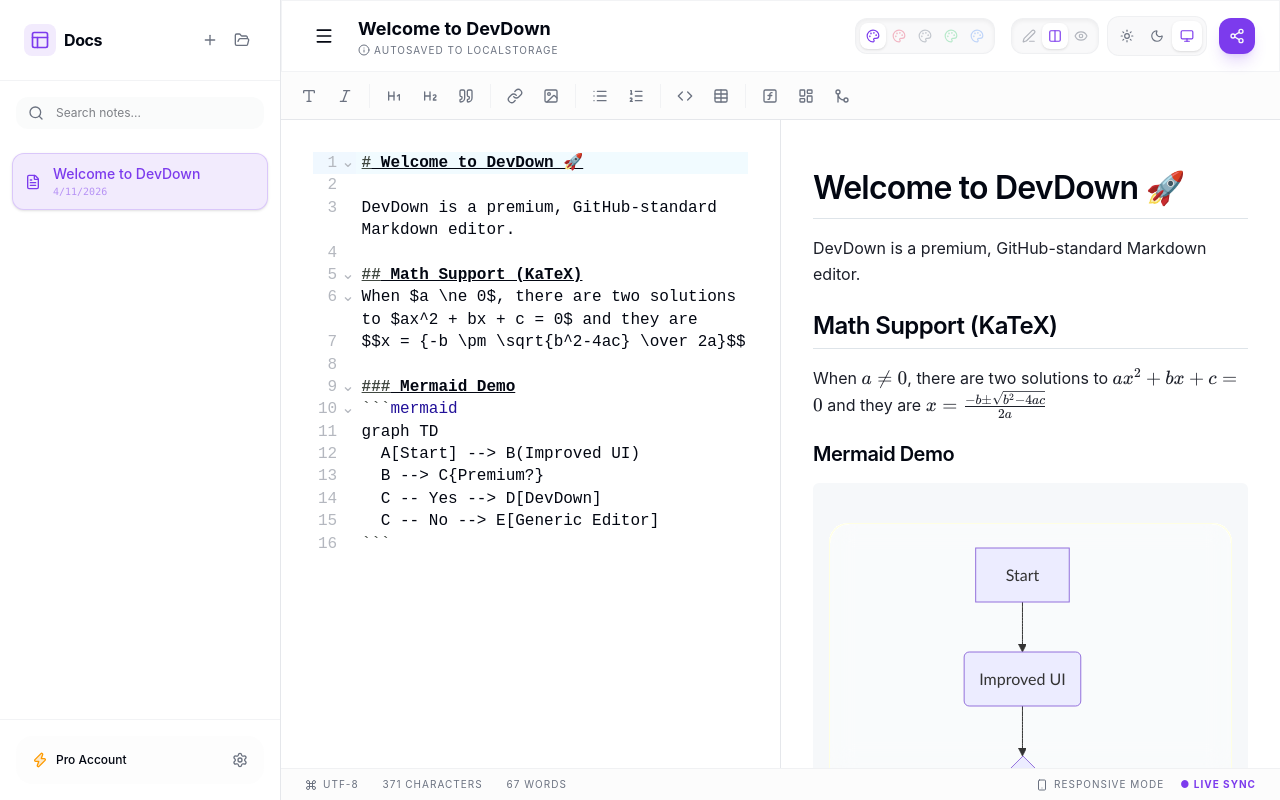
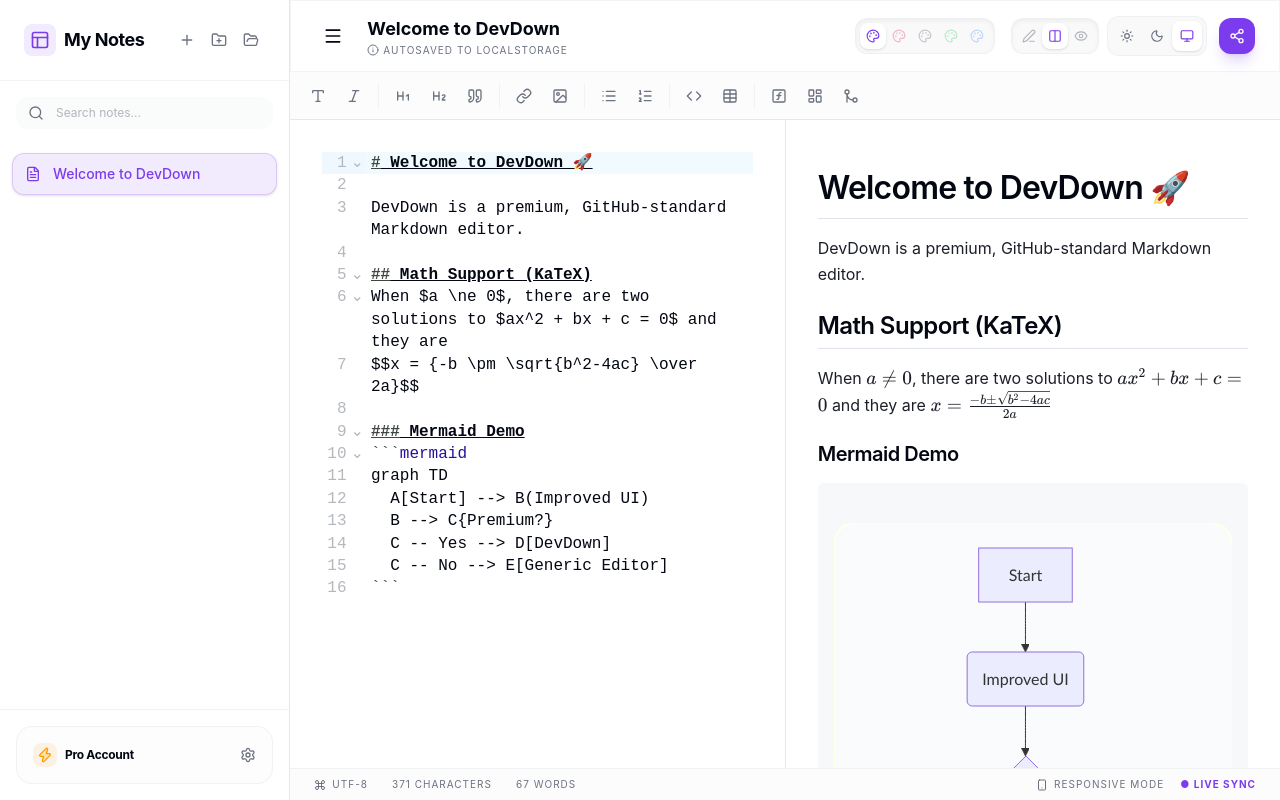
Before and after one commit to YashashavGoyal/DevDown, a React (Vite) app: page / in a window 1280 px wide. Built offline with nearby package versions, Linux system fonts and the light colour scheme.

Commit message:
add: folder functionality

```diff
--- a/src/App.tsx
+++ b/src/App.tsx
@@ -7,7 +7,7 @@
 } from 'lucide-react';
 import Editor from './components/Editor';
 import Preview from './components/Preview';
-import Sidebar, { type Document } from './components/Sidebar';
+import Sidebar, { type Document, type Folder } from './components/Sidebar';
 import Toolbar, { type MarkdownAction } from './components/Toolbar';
 import { EditorView } from '@codemirror/view';
 import { cn, generateId } from './lib/utils';
@@ -22,18 +22,32 @@
     id: '1',
     title: 'Welcome to DevDown',
     content: `# Welcome to DevDown 🚀\n\nDevDown is a premium, GitHub-standard Markdown editor.\n\n## Math Support (KaTeX)\nWhen $a \\ne 0$, there are two solutions to $ax^2 + bx + c = 0$ and they are\n$$x = {-b \\pm \\sqrt{b^2-4ac} \\over 2a}$$\n\n### Mermaid Demo\n\`\`\`mermaid\ngraph TD\n  A[Start] --> B(Improved UI)\n  B --> C{Premium?}\n  C -- Yes --> D[DevDown]\n  C -- No --> E[Generic Editor]\n\`\`\``,
-    updatedAt: Date.now()
+    updatedAt: Date.now(),
+    folderId: null
   }
 ];
+
+const DEFAULT_FOLDERS: Folder[] = [];
 
 export default function App() {
   const [documents, setDocuments] = useState<Document[]>(() => {
     try {
       const saved = localStorage.getItem('devdown_docs');
-      return saved ? JSON.parse(saved) : DEFAULT_DOCS;
+      const docs: Document[] = saved ? JSON.parse(saved) : DEFAULT_DOCS;
+      // Ensure all docs have folderId
+      return docs.map(d => ({ ...d, folderId: d.folderId || null }));
     } catch (err) {
       console.error('Failed to parse documents from localStorage:', err);
       return DEFAULT_DOCS;
+    }
+  });
+  const [folders, setFolders] = useState<Folder[]>(() => {
+    try {
+      const saved = localStorage.getItem('devdown_folders');
+      return saved ? JSON.parse(saved) : DEFAULT_FOLDERS;
+    } catch (err) {
+      console.error('Failed to parse folders from localStorage:', err);
+      return DEFAULT_FOLDERS;
     }
   });
   const [activeId, setActiveId] = useState(documents[0].id);
@@ -65,8 +79,9 @@
   // Persistence
   useEffect(() => {
     localStorage.setItem('devdown_docs', JSON.stringify(documents));
+    localStorage.setItem('devdown_folders', JSON.stringify(folders));
     localStorage.setItem('devdown_palette', palette);
-  }, [documents, palette]);
+  }, [documents, folders, palette]);
 
   // Theme logic
   useEffect(() => {
@@ -177,15 +192,40 @@
     setDocuments(docs => docs.map(d => d.id === activeId ? { ...d, content: val, updatedAt: Date.now() } : d));
   }, [activeId]);
 
-  const createNewDoc = () => {
+  const createNewDoc = (folderId: string | null = null) => {
     const newDoc: Document = {
       id: generateId(),
       title: 'New Note',
       content: '# New Note\nStart writing...',
-      updatedAt: Date.now()
+      updatedAt: Date.now(),
+      folderId
     };
     setDocuments([newDoc, ...documents]);
     setActiveId(newDoc.id);
+  };
+
+  const createNewFolder = () => {
+    const newFolder: Folder = {
+      id: generateId(),
+      name: 'New Folder',
+      parentId: null
+    };
+    setFolders([newFolder, ...folders]);
+  };
+
+  const deleteFolder = (id: string) => {
+    // Move all documents in this folder to root
+    setDocuments(docs => docs.map(d => d.folderId === id ? { ...d, folderId: null } : d));
+    // Implementation for subfolders could be recursive, but let's keep it simple for now
+    setFolders(fs => fs.filter(f => f.id !== id));
+  };
+
+  const renameFolder = (id: string, name: string) => {
+    setFolders(fs => fs.map(f => f.id === id ? { ...f, name } : f));
+  };
+
+  const moveDocToFolder = (docId: string, folderId: string | null) => {
+    setDocuments(docs => docs.map(d => d.id === docId ? { ...d, folderId } : d));
   };
 
   const importDocuments = (docs: Document[]) => {
@@ -221,7 +261,8 @@
           id: generateId(),
           title: file.name.replace(/\.md$/i, ''),
           content,
-          updatedAt: Date.now()
+          updatedAt: Date.now(),
+          folderId: null
         };
       })
     );
@@ -254,8 +295,14 @@
 
       <Sidebar
         ref={sidebarRef}
-        documents={documents} activeId={activeId} onSelect={setActiveId}
-        onNew={createNewDoc} onDelete={deleteDoc} isOpen={isSidebarOpen && !settings.zenMode}
+        documents={documents} folders={folders} activeId={activeId} onSelect={setActiveId}
+        onNew={() => createNewDoc()}
+        onNewFolder={createNewFolder}
+        onDelete={deleteDoc}
+        onDeleteFolder={deleteFolder}
+        onMoveToFolder={moveDocToFolder}
+        onRenameFolder={renameFolder}
+        isOpen={isSidebarOpen && !settings.zenMode}
         onOpenFile={handleOpenFile}
         onToggle={() => setIsSidebarOpen(false)}
         theme={theme} setTheme={setTheme}
--- a/src/components/Sidebar.tsx
+++ b/src/components/Sidebar.tsx
@@ -1,25 +1,40 @@
 import { useState, useRef, useImperativeHandle, forwardRef } from 'react';
+import { motion, AnimatePresence } from 'framer-motion';
 import {
   FileText, Plus, Search, Trash2,
   Settings, Zap, Layout, X, Palette,
-  Sun, Moon, Monitor, FolderOpen
+  Sun, Moon, Monitor, FolderOpen,
+  FolderPlus, Folder, ChevronRight, ChevronDown,
+  MoreVertical, MoreHorizontal, FolderInput
 } from 'lucide-react';
 import { cn } from '../lib/utils';
+
+export interface Folder {
+  id: string;
+  name: string;
+  parentId: string | null;
+}
 
 export interface Document {
   id: string;
   title: string;
   content: string;
   updatedAt: number;
+  folderId: string | null;
 }
 
 interface SidebarProps {
   documents: Document[];
+  folders: Folder[];
   activeId: string;
   onSelect: (id: string) => void;
   onNew: () => void;
+  onNewFolder: () => void;
   onOpenFile: () => void;
   onDelete: (id: string) => void;
+  onDeleteFolder: (id: string) => void;
+  onMoveToFolder: (docId: string, folderId: string | null) => void;
+  onRenameFolder: (id: string, name: string) => void;
   isOpen: boolean;
   onToggle: () => void;
   theme: 'light' | 'dark' | 'system';
@@ -35,11 +50,16 @@
 
 const Sidebar = forwardRef<SidebarHandle, SidebarProps>(({
   documents,
+  folders,
   activeId,
   onSelect,
   onNew,
+  onNewFolder,
   onOpenFile,
   onDelete,
+  onDeleteFolder,
+  onMoveToFolder,
+  onRenameFolder,
   isOpen,
   onToggle,
   theme,
@@ -49,6 +69,8 @@
   onOpenSettings
 }, ref) => {
   const [searchQuery, setSearchQuery] = useState('');
+  const [expandedFolders, setExpandedFolders] = useState<Set<string>>(new Set());
+  const [movingDocId, setMovingDocId] = useState<string | null>(null);
   const searchInputRef = useRef<HTMLInputElement>(null);
 
   useImperativeHandle(ref, () => ({
@@ -57,10 +79,137 @@
     }
   }));
 
+  const toggleFolder = (id: string) => {
+    const next = new Set(expandedFolders);
+    if (next.has(id)) next.delete(id);
+    else next.add(id);
+    setExpandedFolders(next);
+  };
+
   const filteredDocuments = documents.filter(doc =>
     doc.title.toLowerCase().includes(searchQuery.toLowerCase()) ||
     doc.content.toLowerCase().includes(searchQuery.toLowerCase())
   );
+
+  const isSearching = searchQuery.length > 0;
+
+  const renderFolder = (folder: Folder, level: number = 0) => {
+    const isExpanded = expandedFolders.has(folder.id);
+    const childFolders = folders.filter(f => f.parentId === folder.id);
+    const childDocs = documents.filter(d => d.folderId === folder.id);
+
+    return (
+      <div key={folder.id} className="space-y-1">
+        <div
+          className="group flex items-center gap-2 px-3 py-1.5 rounded-lg hover:bg-muted/50 cursor-pointer text-muted-foreground hover:text-foreground transition-all"
+          style={{ paddingLeft: `${level * 12 + 12}px` }}
+          onClick={() => toggleFolder(folder.id)}
+        >
+          {isExpanded ? <ChevronDown className="w-3.5 h-3.5" /> : <ChevronRight className="w-3.5 h-3.5" />}
+          <Folder className={cn("w-4 h-4", isExpanded ? "text-primary fill-primary/10" : "text-muted-foreground/50")} />
+          <input
+            defaultValue={folder.name}
+            onBlur={(e) => onRenameFolder(folder.id, e.target.value)}
+            onKeyDown={(e) => e.key === 'Enter' && (e.currentTarget as HTMLInputElement).blur()}
+            onClick={(e) => e.stopPropagation()}
+            className="flex-1 bg-transparent border-none outline-none text-sm font-medium focus:text-primary min-w-0"
+          />
+          <button
+            onClick={(e) => { e.stopPropagation(); onDeleteFolder(folder.id); }}
+            className="opacity-0 group-hover:opacity-100 p-1 hover:text-destructive rounded transition-all"
+          >
+            <Trash2 className="w-3 h-3" />
+          </button>
+        </div>
+
+        <AnimatePresence initial={false}>
+          {isExpanded && (
+            <motion.div
+              initial={{ height: 0, opacity: 0 }}
+              animate={{ height: 'auto', opacity: 1 }}
+              exit={{ height: 0, opacity: 0 }}
+              transition={{ duration: 0.2, ease: "easeInOut" }}
+              className="overflow-hidden space-y-1"
+            >
+              {childFolders.map(f => renderFolder(f, level + 1))}
+              {childDocs.map(doc => renderDocument(doc, level + 1))}
+            </motion.div>
+          )}
+        </AnimatePresence>
+      </div>
+    );
+  };
+
+  const renderDocument = (doc: Document, level: number = 0) => (
+    <div
+      key={doc.id}
+      onClick={() => onSelect(doc.id)}
+      className={cn(
+        "group flex items-center gap-3 px-3 py-2 rounded-xl cursor-pointer transition-all duration-200 border border-transparent relative",
+        activeId === doc.id
+          ? "bg-primary/10 text-primary border-primary/20 shadow-sm"
+          : "hover:bg-muted/30 text-muted-foreground hover:text-foreground"
+      )}
+      style={{ marginLeft: `${level * 12}px` }}
+    >
+      <FileText className={cn(
+        "w-4 h-4 shrink-0 transition-transform group-hover:scale-110",
+        activeId === doc.id ? "text-primary" : "text-muted-foreground/40"
+      )} />
+      <div className="flex-1 min-w-0">
+        <p className="text-sm font-medium truncate">{doc.title || 'Untitled'}</p>
+      </div>
+
+      <div className="flex items-center gap-1 opacity-0 group-hover:opacity-100 transition-all">
+        <button
+          onClick={(e) => {
+            e.stopPropagation();
+            setMovingDocId(movingDocId === doc.id ? null : doc.id);
+          }}
+          className={cn("p-1.5 hover:bg-primary/10 hover:text-primary rounded-lg", movingDocId === doc.id && "bg-primary/10 text-primary")}
+          title="Move to Folder"
+        >
+          <FolderInput className="w-3 h-3" />
+        </button>
+        <button
+          onClick={(e) => {
+            e.stopPropagation();
+            onDelete(doc.id);
+          }}
+          className="p-1.5 hover:bg-destructive/10 hover:text-destructive rounded-lg"
+        >
+          <Trash2 className="w-3 h-3" />
+        </button>
+      </div>
+
+      {movingDocId === doc.id && (
+        <div
+          className="absolute right-0 top-full mt-1 w-48 bg-card border border-border rounded-xl shadow-2xl z-[110] p-2 glass animate-in fade-in slide-in-from-top-2"
+          onClick={(e) => e.stopPropagation()}
+        >
+          <p className="text-[10px] uppercase tracking-widest font-bold opacity-50 px-2 py-1 mb-1">Move to...</p>
+          <button
+            onClick={() => { onMoveToFolder(doc.id, null); setMovingDocId(null); }}
+            className="w-full text-left px-2 py-1.5 rounded-lg text-xs hover:bg-primary/10 hover:text-primary flex items-center gap-2"
+          >
+            <Layout className="w-3 h-3" /> Root Level
+          </button>
+          {folders.map(f => (
+            <button
+              key={f.id}
+              onClick={() => { onMoveToFolder(doc.id, f.id); setMovingDocId(null); }}
+              className="w-full text-left px-2 py-1.5 rounded-lg text-xs hover:bg-primary/10 hover:text-primary flex items-center gap-2"
+            >
+              <Folder className="w-3 h-3" /> {f.name}
+            </button>
+          ))}
+        </div>
+      )}
+    </div>
+  );
+
+  const rootFolders = folders.filter(f => f.parentId === null);
+  const rootDocs = documents.filter(d => d.folderId === null);
 
   return (
     <aside className={cn(
@@ -77,7 +226,7 @@
           <div className="p-1.5 bg-primary/10 rounded-lg">
             <Layout className="w-5 h-5 text-primary" />
           </div>
-          <span className="font-bold tracking-tight">Docs</span>
+          <span className="font-bold tracking-tight text-lg">My Notes</span>
         </div>
         <div className="flex items-center gap-1">
           <button
@@ -86,6 +235,13 @@
             title="New Document"
           >
             <Plus className="w-4 h-4" />
+          </button>
+          <button
+            onClick={onNewFolder}
+            className="p-1.5 hover:bg-primary/10 text-muted-foreground hover:text-primary rounded-lg transition-colors"
+            title="New Folder"
+          >
+            <FolderPlus className="w-4 h-4" />
           </button>
           <button
             onClick={onOpenFile}
@@ -103,7 +259,7 @@
         </div>
       </div>
 
-      {/* Document Search / Filter */}
+      {/* Search */}
       <div className="p-4">
         <div className="relative group">
           <Search className="absolute left-3 top-1/2 -translate-y-1/2 w-4 h-4 text-muted-foreground transition-colors group-focus-within:text-primary" />
@@ -113,57 +269,41 @@
             placeholder="Search notes..."
             value={searchQuery}
             onChange={(e) => setSearchQuery(e.target.value)}
-            className="w-full bg-muted/40 border-none rounded-xl py-2 pl-10 pr-4 text-xs focus:ring-1 focus:ring-primary/30 outline-none transition-all"
+            className="w-full bg-muted/40 border-none rounded-xl py-2 pl-10 pr-4 text-xs focus:ring-1 focus:ring-primary/30 outline-none transition-all placeholder:text-muted-foreground/50"
           />
         </div>
       </div>
 
-      {/* Document List */}
+      {/* Hierarchical List */}
       <div className="flex-1 overflow-y-auto px-3 py-2 space-y-1 custom-scrollbar">
-        {filteredDocuments.length === 0 ? (
-          <div className="flex flex-col items-center justify-center h-full opacity-40 py-10 text-center px-4">
-            <Search className="w-8 h-8 mb-2" />
-            <p className="text-xs font-medium">No results found for "{searchQuery}"</p>
-          </div>
+        {isSearching ? (
+          filteredDocuments.length === 0 ? (
+            <div className="flex flex-col items-center justify-center h-full opacity-40 py-10 text-center px-4">
+              <Search className="w-8 h-8 mb-2" />
+              <p className="text-xs font-medium">No results found</p>
+            </div>
+          ) : (
+            <div className="space-y-1">
+              <p className="text-[10px] uppercase tracking-widest font-bold opacity-30 px-3 py-2">Search Results</p>
+              {filteredDocuments.map(doc => renderDocument(doc))}
+            </div>
+          )
         ) : (
-          filteredDocuments.map((doc) => (
-            <div
-              key={doc.id}
-              onClick={() => onSelect(doc.id)}
-              className={cn(
-                "group flex items-center gap-3 px-3 py-2.5 rounded-xl cursor-pointer transition-all duration-200 border border-transparent",
-                activeId === doc.id
-                  ? "bg-primary/10 text-primary border-primary/20 shadow-sm"
-                  : "hover:bg-muted/50 text-muted-foreground hover:text-foreground"
-              )}
-            >
-              <FileText className={cn(
-                "w-4 h-4 transition-transform group-hover:scale-110",
-                activeId === doc.id ? "text-primary" : "text-muted-foreground/50"
-              )} />
-              <div className="flex-1 min-w-0">
-                <p className="text-sm font-medium truncate">{doc.title || 'Untitled'}</p>
-                <p className="text-[10px] opacity-50 font-mono">
-                  {new Date(doc.updatedAt).toLocaleDateString()}
-                </p>
+          <>
+            {rootFolders.map(f => renderFolder(f))}
+            {rootDocs.map(d => renderDocument(d))}
+            {rootFolders.length === 0 && rootDocs.length === 0 && (
+              <div className="flex flex-col items-center justify-center h-full opacity-20 py-20 text-center px-6">
+                <FileText className="w-10 h-10 mb-4" />
+                <p className="text-sm font-medium">Workspace is empty. Create a note to get started.</p>
               </div>
-              <button
-                onClick={(e) => {
-                  e.stopPropagation();
-                  onDelete(doc.id);
-                }}
-                className="opacity-0 group-hover:opacity-100 p-1.5 hover:bg-destructive/10 hover:text-destructive rounded-lg transition-all"
-              >
-                <Trash2 className="w-3 h-3" />
-              </button>
-            </div>
-          ))
+            )}
+          </>
         )}
       </div>
 
-      {/* Sidebar Footer */}
-      <div className="p-4 border-t border-border/50 space-y-4">
-        {/* Mobile-only Theme/Palette Controls */}
+      {/* Footer */}
+      <div className="p-4 border-t border-border/50 space-y-4 bg-muted/5">
         <div className="lg:hidden space-y-4">
           <div className="flex items-center justify-between px-2">
             <span className="text-[10px] uppercase tracking-widest font-bold opacity-50">Theme</span>
@@ -185,14 +325,16 @@
           </div>
         </div>
 
-        <div className="glass-inset rounded-2xl p-4 flex items-center justify-between bg-muted/20">
+        <div className="glass-inset rounded-2xl p-4 flex items-center justify-between bg-muted/20 border border-border/50">
           <div className="flex items-center gap-2">
-            <Zap className="w-4 h-4 text-amber-500 fill-amber-500/20" />
-            <span className="text-xs font-medium">Pro Account</span>
+            <div className="bg-amber-500/10 p-1 rounded-lg">
+              <Zap className="w-4 h-4 text-amber-500 fill-amber-500/20" />
+            </div>
+            <span className="text-xs font-bold tracking-tight">Pro Account</span>
           </div>
           <Settings
             onClick={onOpenSettings}
-            className="w-4 h-4 text-muted-foreground cursor-pointer hover:text-primary transition-colors"
+            className="w-4 h-4 text-muted-foreground cursor-pointer hover:text-primary transition-all hover:rotate-90"
           />
         </div>
       </div>
```
Lines whose indentation alone changed are shown as unchanged.
